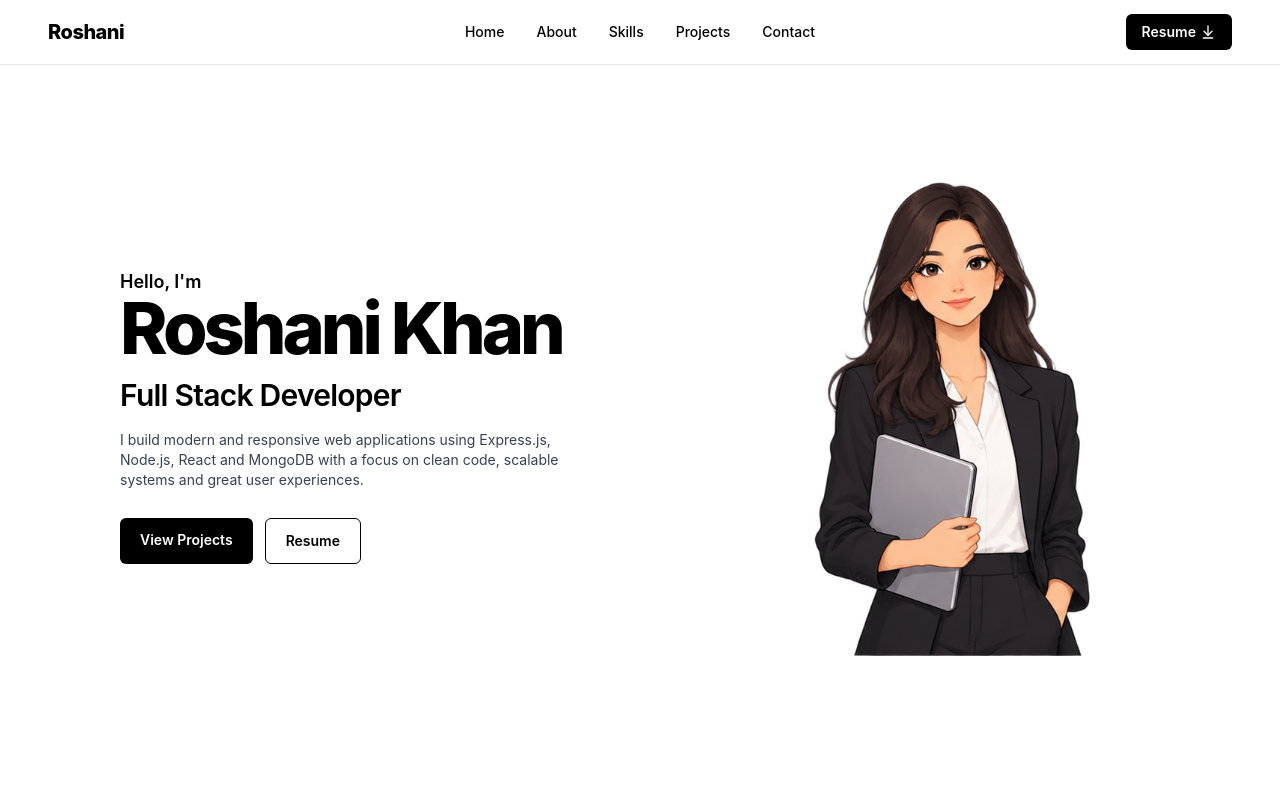
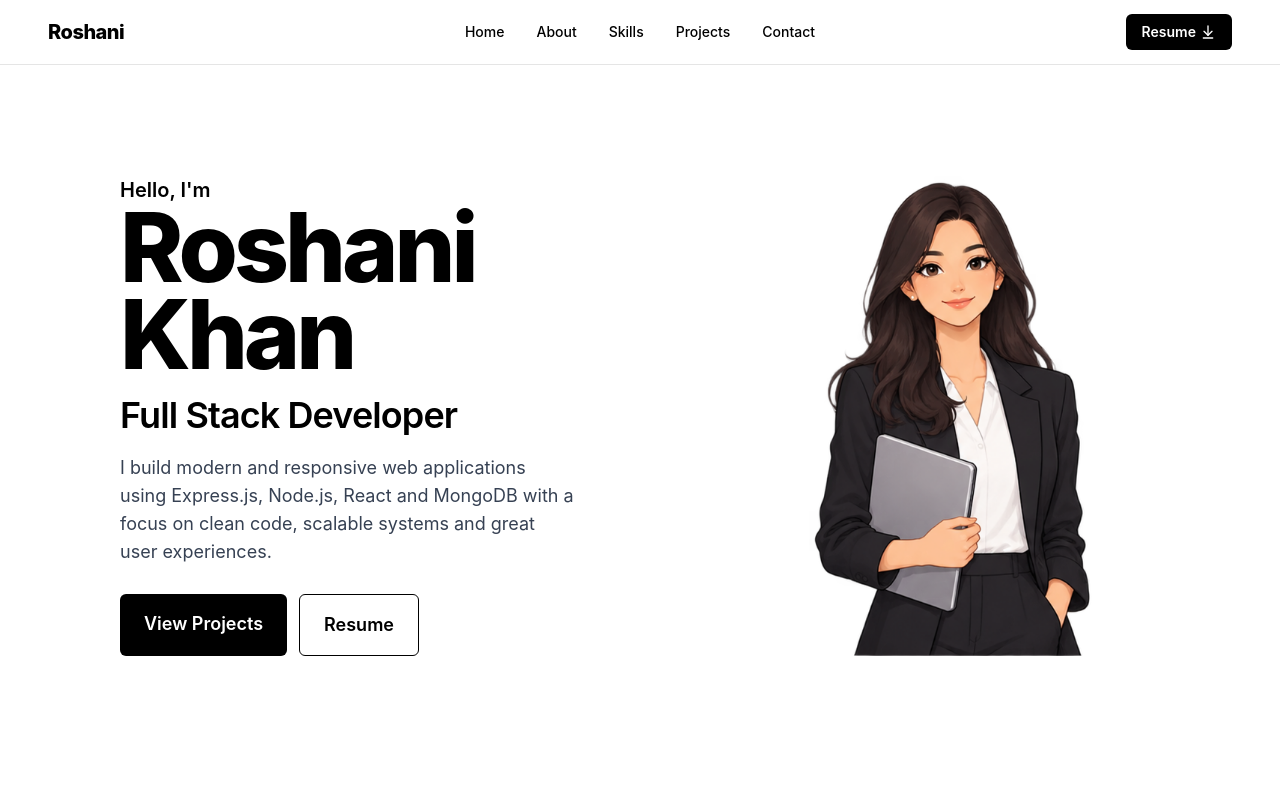
Before and after one commit to roshanikhan0409/Portfolio-Project, a React app: page / in a window 1280 px wide. Shown: the top 800 px of the page. Built offline with nearby package versions, Linux system fonts and the light colour scheme; the HTML template or start-up script is replaced by a standard one.

Commit message:
added github links

```diff
--- a/src/components/Hero.jsx
+++ b/src/components/Hero.jsx
@@ -8,27 +8,27 @@ export default function Hero() {
 
         <Reveal direction="left">
         <div className="min-h-[400px] flex flex-col justify-center lg:pr-10">
-          <p className="text-sm md:text-lg font-semibold">Hello, I'm</p>
-          <h1 className="text-6xl md:text-7xl lg:text-7xl tracking-[-4px] leading-[0.9] font-extrabold">
+          <p className="text-sm md:text-xl font-semibold">Hello, I'm</p>
+          <h1 className="text-6xl md:text-7xl lg:text-8xl tracking-[-4px] leading-[0.9] font-extrabold">
             Roshani Khan
           </h1>
-          <h3 className="mt-4 text-xl md:text-2xl lg:text-3xl font-semibold leading-tight tracking-tight">
+          <h3 className="mt-4 text-xl md:text-2xl lg:text-4xl font-semibold leading-tight tracking-tight">
             Full Stack Developer
           </h3>
-          <p className="mt-4 text-gray-700 max-w-lg text-sm">
+          <p className="mt-4 text-gray-700 max-w-lg text-sm md:text-lg">
             I build modern and responsive web applications using Express.js, Node.js, React and MongoDB with a focus on clean
             code, scalable systems and great user experiences.
           </p>
           <div className="flex flex-wrap gap-3 mt-7">
             <a
               href="#projects"
-              className="bg-black text-white px-5 py-3 rounded-md text-sm font-semibold hover:bg-neutral-800 transition duration-300"
+              className="bg-black text-white px-5 py-3 md:px-6 md:py-4 rounded-md text-sm md:text-lg font-semibold hover:bg-neutral-800 transition duration-300"
             >
               View Projects
             </a>
             <a
               href="/resume.pdf"
-              className="border border-black px-5 py-3 rounded-md text-sm font-semibold hover:bg-black hover:text-white transition duration-300"
+              className="border border-black px-5 py-3 md:px-6 md:py-4 rounded-md text-sm md:text-lg font-semibold hover:bg-black hover:text-white transition duration-300"
             >
              Resume
             </a>
--- a/src/components/Projects.jsx
+++ b/src/components/Projects.jsx
@@ -56,7 +56,7 @@ export default function Projects(){
                         </div>
                          <div className="mt-8 flex flex-wrap gap-3">
                             <a
-                                href="#"
+                                href="https://wanderlust-project-owtc.onrender.com"
                                 className="flex items-center gap-1 bg-black text-white px-5 py-3 rounded-md text-sm font-semibold hover:bg-neutral-800 transition duration-300"
                             >
                                 Live Demo <ArrowUpRight/>
@@ -100,15 +100,15 @@ export default function Projects(){
                                 Tailwind
                             </span>
                         </div>
-                         <div className="mt-8 flex flex-wrap gap-3">
+                        <div className="mt-8 flex flex-wrap gap-3">
                             <a
-                                href="#"
+                                href="https://roshaniiiportfolio.vercel.app/"
                                 className="flex items-center gap-1 bg-black text-white px-5 py-3 rounded-md text-sm font-semibold hover:bg-neutral-800 transition duration-300"
                             >
                                 Live Demo <ArrowUpRight/>
                             </a>
                             <a
-                                href="#"
+                                href="https://github.com/roshanikhan0409/Portfolio-Project"
                                 className="flex items-center gap-1 border border-black px-5 py-3 rounded-md text-sm font-semibold hover:bg-black hover:text-white transition duration-300"
                             >
                                 <StackIcon name="github" className="w-6 h-6 mr-2"/>GitHub
```
